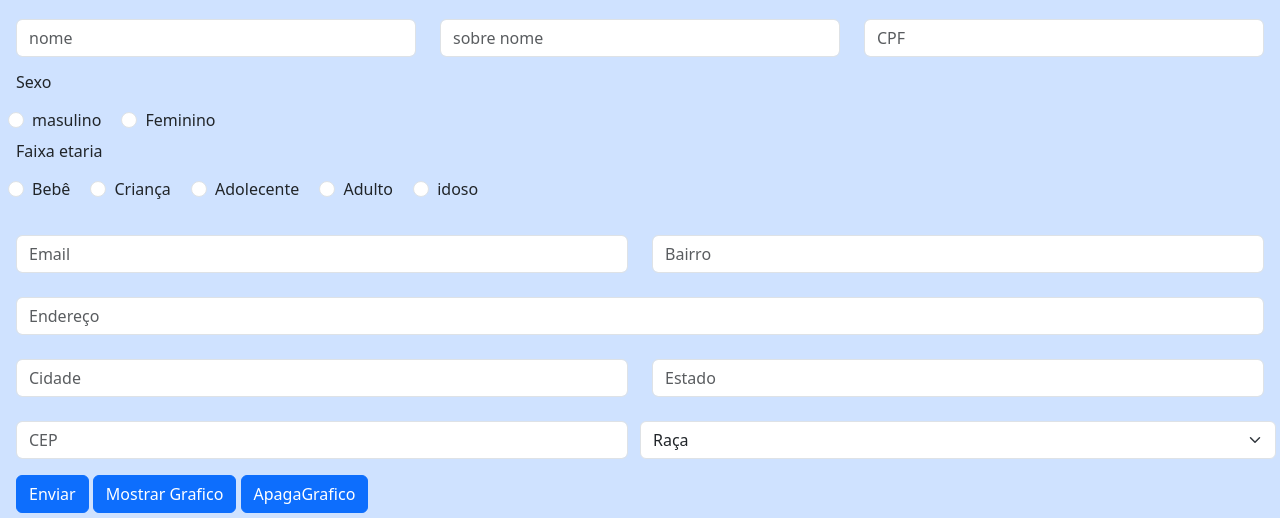
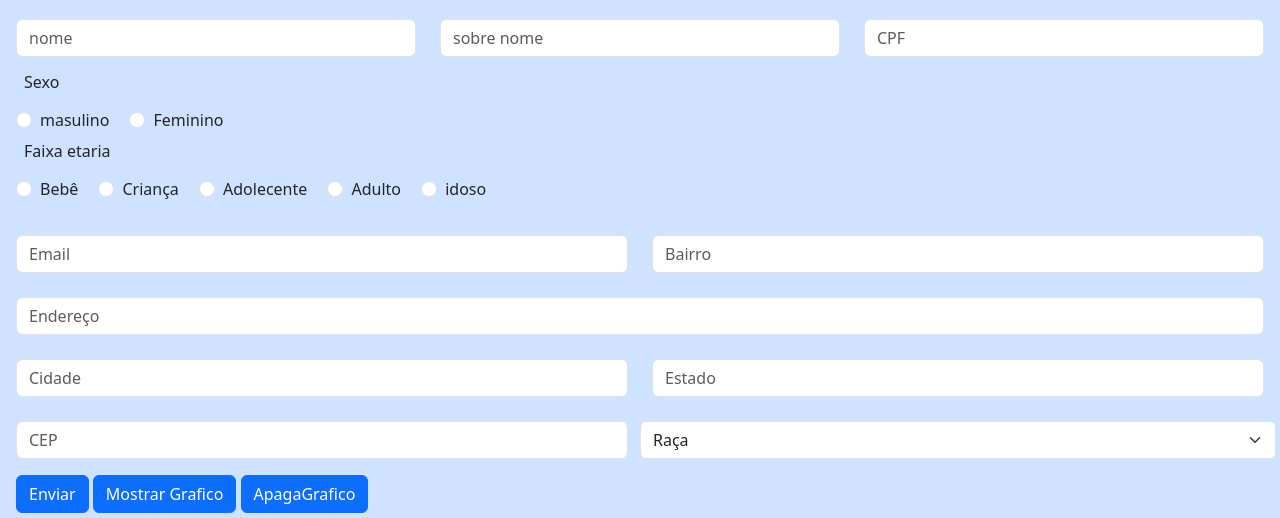
Before and after one commit to ArthurWillianAFrancisco/grafico, a plain HTML site: page index.html in a window 1280 px wide. Shown: the part 77-595 px from the top of the page. Drawn offline with nearby package versions, Linux system fonts and the light colour scheme.

Commit message:
alinhamento dos checks index.html

```diff
--- a/index.html
+++ b/index.html
@@ -22,8 +22,8 @@
                 <input type="text" class="form-control" placeholder="CPF" aria-label="Zip" maxlength="11" minlength="11">
             </div>
         </div>
+         <div class="ms-2">
         <h6 class="p-2">Sexo</h6>
-
         <div class="form-check form-check-inline">
             <input class="form-check-input" type="radio" name="RadioOptions" id="myRadio" value="option1">
             <label class="form-check-label" for="myRadio">masulino</label>
@@ -32,7 +32,8 @@
             <input class="form-check-input" type="radio" name="RadioOptions" id="myRadio2" value="option2">
             <label class="form-check-label" for="myRadio2">Feminino</label>
         </div>
-
+        </div>
+        <div class="ms-2">
         <h6 class="p-2">Faixa etaria</h6>
         <div class="form-check form-check-inline">
             <input class="form-check-input" type="radio" name="inlineRadioOptions" id="bebe" value="option3">
@@ -53,6 +54,7 @@
         <div class="form-check form-check-inline">
             <input class="form-check-input" type="radio" name="inlineRadioOptions" id="idoso" value="option7">
             <label class="form-check-label" for="idoso">idoso</label>
+        </div>
         </div>
         <div class="row p-2">
             <div class="col-md-6 mt-4">
```
